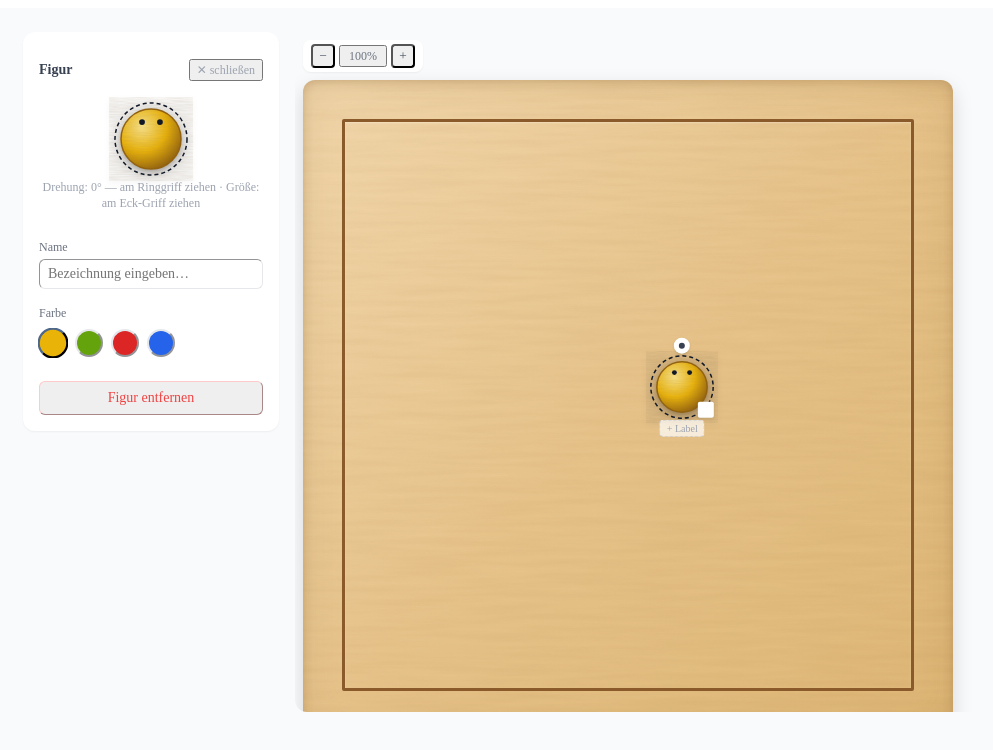
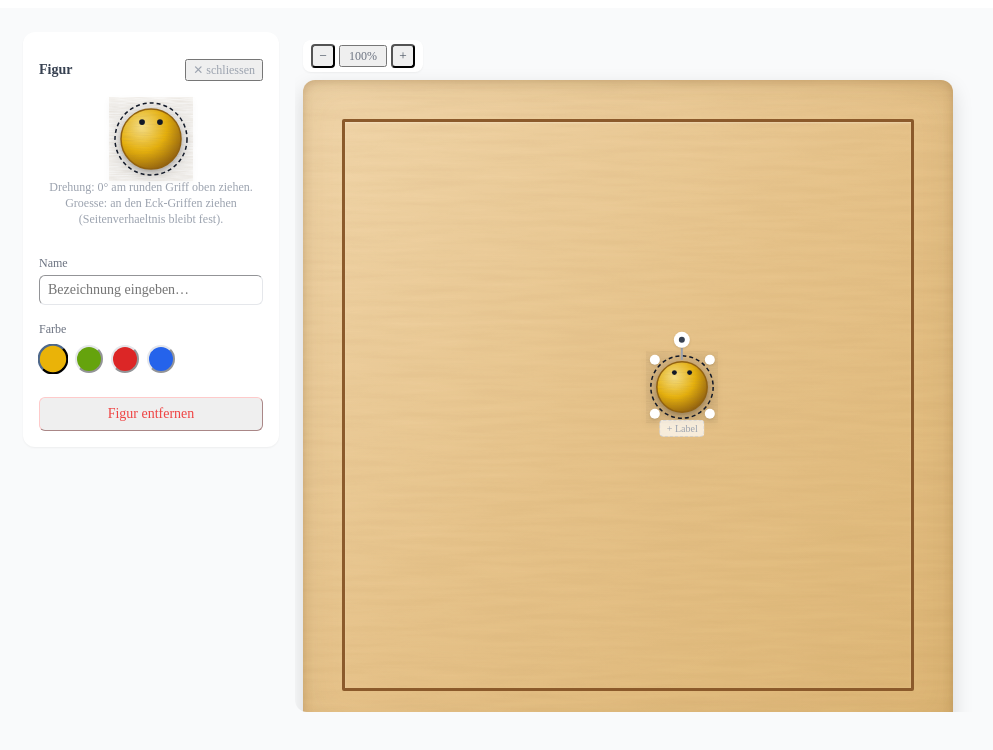
Before and after one commit to arothe161/andreasrothe, a React (Vite) app in the folder app-src/: page / in a window 1280 px wide. Both pictures are taken after a click on the button 75 px from the left and 146 px from the top of the page. Shown: the top 750 px of the page, without its empty margins (9-1002 px from the left). Built offline with nearby package versions, Linux system fonts and the light colour scheme.

Commit message:
ui fixes

```diff
--- a/app-src/src/Systembrett.tsx
+++ b/app-src/src/Systembrett.tsx
@@ -1,27 +1,34 @@
 import React, { useCallback, useEffect, useRef, useState } from "react";
 
 /**
- * Virtuelles Systembrett – Prototyp-Komponente (v11)
- * ---------------------------------------------------
- * Änderung gegenüber v10:
- * - Bugfix "Springen" beim Aus-/Abwählen einer Figur: Der äußere,
- *   zentrumsbasiert positionierte Container (position:absolute +
- *   transform: translate(-50%,-50%)) hatte VORHER eine variable Höhe,
- *   je nachdem ob der Label-Bereich sichtbar war oder nicht. Da die
- *   Zentrierung sich auf die aktuelle Boxhöhe bezieht, verschob das
- *   Erscheinen/Verschwinden des Labels die Figur selbst um die halbe
- *   Höhendifferenz nach oben/unten.
- *   Fix: Der äußere Container hat jetzt eine FESTE Höhe (nur die Figur-
- *   Fläche selbst). Der Label-/Editier-Bereich hängt als absolut
- *   positioniertes Element UNTERHALB der Figur (top: 100% + Abstand) und
- *   beeinflusst die Höhe des zentrierten Containers nicht mehr — die
- *   Figur bleibt beim Auswählen exakt an ihrer Position.
+ * Virtuelles Systembrett – Prototyp-Komponente (v12, Syntaxfix)
+ * ---------------------------------------------------------------
+ * Änderung gegenüber v11.1:
+ * - Bugfix "Überlappung von Dreh- und Skalierregler": Vorher rotierte NUR
+ *   der Rotations-Griff mit der Figur mit, während der Resize-Griff eine
+ *   feste Bildschirm-Position hatte. Bei bestimmten Rotationswinkeln
+ *   (z.B. 135 Grad) lief der rotierende Griff exakt durch die fixe
+ *   Position des Resize-Griffs hindurch.
  *
- * Alle übrigen Punkte aus v10 unverändert: Zoom-Regler fix oben links,
- * scrollbares Brett bei manuellem Zoom, frei skalierbare Figuren, Copy/Paste
- * für Figuren & Anker, Bugfix für unsichtbare Kreis-/Dreieck-Anker.
+ *   Neues Verhalten (nach Miro/Figma-Vorbild): Die komplette Bounding-Box
+ *   inkl. aller Griffe rotiert gemeinsam mit der Figur. Vier Eck-Griffe
+ *   (lokal bei 45/135/225/315 Grad) skalieren die Figur PROPORTIONAL
+ *   (festes Seitenverhaeltnis, ein einzelner Radius-Wert, da Figuren
+ *   kreisrund sind). Der Rotations-Griff sitzt separat, abgesetzt
+ *   oberhalb der Box (lokal 0 Grad, groesserer Abstand als die Ecken).
+ *   Ecken und Rotations-Griff haben dadurch immer einen konstanten
+ *   Winkelabstand von 45 Grad und rotieren gemeinsam - sie koennen bei
+ *   keinem Rotationswinkel mehr kollidieren.
  *
- * Abhängigkeiten: nur React + Tailwind CSS (keine externen Libraries nötig)
+ * Alle uebrigen Punkte unveraendert: Zoom-Regler fix oben links,
+ * scrollbares Brett bei manuellem Zoom, Copy/Paste fuer Figuren und Anker,
+ * kein Positions-Sprung beim Aus-/Abwaehlen, sichtbare Kreis-/Dreieck-Anker.
+ *
+ * Hinweis: Alle Kommentare in dieser Datei verwenden ausschliesslich
+ * doppelte Schraegstriche (//), keine Python-Raute (#), um den zuvor
+ * aufgetretenen esbuild-Syntaxfehler zu vermeiden.
+ *
+ * Abhaengigkeiten: nur React + Tailwind CSS (keine externen Libraries noetig)
  */
 
 // ---------- Typen ----------
@@ -178,7 +185,7 @@ const WoodDefs: React.FC = () => (
   </svg>
 );
 
-// ---------- Hook: gemessene Board-Größe in px ----------
+// ---------- Hook: gemessene Board-Groesse in px ----------
 
 function useElementSize<T extends HTMLElement>() {
   const ref = useRef<T>(null);
@@ -413,7 +420,7 @@ const ZoomControl: React.FC<ZoomControlProps> = ({ zoom, onZoomIn, onZoomOut, on
     </button>
     <button
       onClick={onReset}
-      title="Zoom zurücksetzen (100%)"
+      title="Zoom zuruecksetzen (100%)"
       className="text-xs text-gray-500 w-12 text-center hover:text-gray-800"
     >
       {Math.round(zoom * 100)}%
@@ -421,7 +428,7 @@ const ZoomControl: React.FC<ZoomControlProps> = ({ zoom, onZoomIn, onZoomOut, on
     <button
       onClick={onZoomIn}
       disabled={zoom >= ZOOM_MAX - 1e-9}
-      title="Vergrößern"
+      title="Vergroessern"
       className="w-6 h-6 flex items-center justify-center rounded text-gray-600 hover:bg-gray-100 disabled:opacity-30 disabled:hover:bg-transparent"
     >
       +
@@ -464,7 +471,7 @@ const Gallery: React.FC<GalleryProps> = ({
               onDragStart={(e) => onDragStartTemplate(e, "figure", type)}
               onClick={() => onAddFigure(type)}
               className="flex items-center justify-center rounded-lg border border-gray-200 p-2.5 hover:bg-gray-50 active:bg-gray-100 cursor-grab active:cursor-grabbing transition-colors"
-              title={`${SHAPE_LABELS[type]} hinzufügen`}
+              title={`${SHAPE_LABELS[type]} hinzufuegen`}
             >
               <ShapeSvg type={type} color="yellow" size={32} />
             </button>
@@ -474,7 +481,7 @@ const Gallery: React.FC<GalleryProps> = ({
 
       <div className="pt-3 border-t border-gray-100">
         <h2 className="text-sm font-semibold text-gray-700 mb-1">Bodenanker</h2>
-        <p className="text-xs text-gray-400 mb-3">Für Orte, Themen, Ressourcen etc.</p>
+        <p className="text-xs text-gray-400 mb-3">Fuer Orte, Themen, Ressourcen etc.</p>
         <div className="flex gap-2">
           {anchorTemplates.map((shape) => (
             <button
@@ -493,14 +500,14 @@ const Gallery: React.FC<GalleryProps> = ({
 
       <div className="pt-3 border-t border-gray-100">
         <h2 className="text-sm font-semibold text-gray-700 mb-1">Post-its</h2>
-        <p className="text-xs text-gray-400 mb-3">Für Notizen, Zitate, Beobachtungen</p>
+        <p className="text-xs text-gray-400 mb-3">Fuer Notizen, Zitate, Beobachtungen</p>
         <div className="flex gap-2">
           <button
             draggable
             onDragStart={(e) => onDragStartTemplate(e, "note")}
             onClick={onAddNote}
             className="flex items-center justify-center rounded-lg border border-gray-200 p-2.5 hover:bg-gray-50 active:bg-gray-100 cursor-grab active:cursor-grabbing transition-colors"
-            title="Post-it hinzufügen"
+            title="Post-it hinzufuegen"
           >
             <NotePreview color="yellow" size={32} />
           </button>
@@ -511,10 +518,10 @@ const Gallery: React.FC<GalleryProps> = ({
         <h2 className="text-sm font-semibold text-gray-700 mb-2">Brett</h2>
         <label className="flex items-center gap-2 text-sm text-gray-600 cursor-pointer select-none">
           <input type="checkbox" checked={splitBoard} onChange={onToggleSplit} className="accent-gray-700" />
-          In zwei Hälften teilen
+          In zwei Haelften teilen
         </label>
         <p className="text-xs text-gray-400 mt-3">
-          Tipp: Ausgewählte Figuren/Anker lassen sich mit Strg/Cmd+C und Strg/Cmd+V duplizieren.
+          Tipp: Ausgewaehlte Figuren/Anker lassen sich mit Strg/Cmd+C und Strg/Cmd+V duplizieren.
         </p>
       </div>
     </div>
@@ -536,7 +543,7 @@ const FigurePanel: React.FC<FigurePanelProps> = ({ figure, onChange, onDelete, o
       <div className="flex items-center justify-between">
         <h2 className="text-sm font-semibold text-gray-700">Figur</h2>
         <button onClick={onClose} className="text-gray-400 hover:text-gray-600 text-xs">
-          ✕ schließen
+          ✕ schliessen
         </button>
       </div>
 
@@ -545,7 +552,7 @@ const FigurePanel: React.FC<FigurePanelProps> = ({ figure, onChange, onDelete, o
       </div>
 
       <p className="text-xs text-gray-400 -mt-2 text-center">
-        Drehung: {Math.round(figure.rotation)}° — am Ringgriff ziehen · Größe: am Eck-Griff ziehen
+        Drehung: {Math.round(figure.rotation)}° am runden Griff oben ziehen. Groesse: an den Eck-Griffen ziehen (Seitenverhaeltnis bleibt fest).
       </p>
 
       <div>
@@ -600,7 +607,7 @@ const AnchorPanel: React.FC<AnchorPanelProps> = ({ anchor, onChange, onDelete, o
       <div className="flex items-center justify-between">
         <h2 className="text-sm font-semibold text-gray-700">Bodenanker</h2>
         <button onClick={onClose} className="text-gray-400 hover:text-gray-600 text-xs">
-          ✕ schließen
+          ✕ schliessen
         </button>
       </div>
 
@@ -610,7 +617,7 @@ const AnchorPanel: React.FC<AnchorPanelProps> = ({ anchor, onChange, onDelete, o
         </div>
       </div>
 
-      <p className="text-xs text-gray-400 -mt-2 text-center">Größe: am Eck-Griff auf dem Brett ziehen</p>
+      <p className="text-xs text-gray-400 -mt-2 text-center">Groesse: am Eck-Griff auf dem Brett ziehen</p>
 
       <div>
         <label className="text-xs text-gray-500 block mb-1">Beschriftung</label>
@@ -664,7 +671,7 @@ const NotePanel: React.FC<NotePanelProps> = ({ note, onChange, onDelete, onClose
       <div className="flex items-center justify-between">
         <h2 className="text-sm font-semibold text-gray-700">Post-it</h2>
         <button onClick={onClose} className="text-gray-400 hover:text-gray-600 text-xs">
-          ✕ schließen
+          ✕ schliessen
         </button>
       </div>
 
@@ -677,7 +684,7 @@ const NotePanel: React.FC<NotePanelProps> = ({ note, onChange, onDelete, onClose
         </div>
       </div>
 
-      <p className="text-xs text-gray-400 -mt-2 text-center">Größe: am Eck-Griff auf dem Brett ziehen</p>
+      <p className="text-xs text-gray-400 -mt-2 text-center">Groesse: am Eck-Griff auf dem Brett ziehen</p>
 
       <div>
         <label className="text-xs text-gray-500 block mb-1">Text</label>
@@ -718,11 +725,14 @@ const NotePanel: React.FC<NotePanelProps> = ({ note, onChange, onDelete, onClose
 };
 
 // ---------- Figur auf dem Brett ----------
-// WICHTIG (Bugfix): Der äußere, zentrierte Container hat jetzt eine FESTE
-// Höhe (= Größe der Figur). Der Label-/Editier-Bereich liegt als absolut
-// positioniertes Element unterhalb davon (top: 100% + Abstand), sodass er
-// die Höhe des transformierten Containers nicht mehr beeinflusst. Dadurch
-// "springt" die Figur beim Aus-/Abwählen nicht mehr.
+// Neues Transform-Control-Modell (Miro/Figma-Vorbild): Die gesamte
+// Bounding-Box inkl. aller Griffe rotiert gemeinsam mit der Figur. Vier
+// Eck-Griffe bei lokal 45/135/225/315 Grad skalieren PROPORTIONAL (ein
+// Radius-Wert fuer Breite = Hoehe, da Figuren kreisrund sind). Der
+// Rotations-Griff sitzt separat bei lokal 0 Grad (oben), mit groesserem
+// Abstand als die Ecken. Da beide Gruppen einen konstanten Winkelabstand
+// von 45 Grad zueinander haben und gemeinsam rotieren, kollidieren sie bei
+// keinem Rotationswinkel mehr.
 
 interface BoardFigureProps {
   figure: Figure;
@@ -753,7 +763,7 @@ const BoardFigure: React.FC<BoardFigureProps> = ({
   const [rotating, setRotating] = useState(false);
   const [resizing, setResizing] = useState(false);
   const nodeRef = useRef<HTMLDivElement>(null);
-  const resizeStartRef = useRef<{ startX: number; startY: number; sizePct: number } | null>(null);
+  const resizeStartRef = useRef<{ startDist: number; sizePct: number } | null>(null);
 
   const size = (figure.sizePct / 100) * Math.max(boardSizePx.width, 1);
 
@@ -811,21 +821,36 @@ const BoardFigure: React.FC<BoardFigureProps> = ({
     (e.target as Element).releasePointerCapture(e.pointerId);
   };
 
+  // Proportionale Skalierung ueber Eck-Griffe: Distanz vom Figuren-
+  // Mittelpunkt zum Zeiger bestimmt die neue Groesse (Seitenverhaeltnis
+  // bleibt zwangslaeufig 1:1, da nur ein einzelner Radius-Wert verwendet wird).
   const handleResizeStart = (e: React.PointerEvent) => {
     e.stopPropagation();
     onSelect(figure.id);
     setResizing(true);
-    resizeStartRef.current = { startX: e.clientX, startY: e.clientY, sizePct: figure.sizePct };
+    const node = nodeRef.current;
+    if (node) {
+      const rect = node.getBoundingClientRect();
+      const cx = rect.left + rect.width / 2;
+      const cy = rect.top + rect.height / 2;
+      const startDist = Math.hypot(e.clientX - cx, e.clientY - cy);
+      resizeStartRef.current = { startDist, sizePct: figure.sizePct };
+    }
     (e.target as Element).setPointerCapture(e.pointerId);
   };
 
   const handleResizeMove = (e: React.PointerEvent) => {
     if (!resizing || !resizeStartRef.current) return;
-    const rect = boardRef.current?.getBoundingClientRect();
-    if (!rect) return;
-    const { startX, startY, sizePct } = resizeStartRef.current;
-    const dPct = ((e.clientX - startX + (e.clientY - startY)) / 2 / rect.width) * 100;
-    const newSize = Math.min(FIGURE_MAX_PCT, Math.max(FIGURE_MIN_PCT, sizePct + dPct));
+    const node = nodeRef.current;
+    if (!node) return;
+    const nodeRect = node.getBoundingClientRect();
+    const cx = nodeRect.left + nodeRect.width / 2;
+    const cy = nodeRect.top + nodeRect.height / 2;
+    const currentDist = Math.hypot(e.clientX - cx, e.clientY - cy);
+    const { startDist, sizePct } = resizeStartRef.current;
+    if (startDist < 1) return;
+    const scaleFactor = currentDist / startDist;
+    const newSize = Math.min(FIGURE_MAX_PCT, Math.max(FIGURE_MIN_PCT, sizePct * scaleFactor));
     onResize(figure.id, newSize);
   };
 
@@ -842,7 +867,13 @@ const BoardFigure: React.FC<BoardFigureProps> = ({
   };
 
   const half = size / 2;
-  const handleDistance = half + 14;
+  // Eck-Griffe sitzen auf dem Diagonal-Radius der Box (45/135/225/315 Grad
+  // relativ zur Box, die selbst um figure.rotation gedreht ist).
+  const cornerRadius = half * Math.SQRT2;
+  const cornerAngles = [45, 135, 225, 315];
+  // Rotationsgriff: eigener, groesserer Radius, lokal bei 0 Grad (oben).
+  // 45 Grad Abstand zu jeder Ecke, konstant bei jeder Rotation.
+  const rotateHandleRadius = half + 20;
 
   return (
     <div
@@ -865,14 +896,21 @@ const BoardFigure: React.FC<BoardFigureProps> = ({
       }}
       className="select-none"
     >
-      {/* Diese innere Box hat exakt size x size — die Zentrierung oben
-          bezieht sich also immer auf eine konstante Höhe, unabhängig davon,
-          ob unten ein Label angezeigt wird. */}
       <div style={{ position: "relative", width: size, height: size }}>
         <ShapeSvg type={figure.type} color={figure.color} size={size} rotation={figure.rotation} selected={isSelected} />
 
         {isSelected && !editingLabel && (
-          <>
+          <div
+            style={{
+              position: "absolute",
+              left: "50%",
+              top: "50%",
+              width: 0,
+              height: 0,
+              transform: `rotate(${figure.rotation}deg)`,
+              transformOrigin: "0 0",
+            }}
+          >
             <div
               onPointerDown={handleRotateStart}
               onPointerMove={handleRotateMove}
@@ -880,13 +918,12 @@ const BoardFigure: React.FC<BoardFigureProps> = ({
               title="Ziehen, um die Blickrichtung zu drehen"
               style={{
                 position: "absolute",
-                left: "50%",
-                top: "50%",
+                left: 0,
+                top: -rotateHandleRadius,
                 width: 16,
                 height: 16,
                 marginLeft: -8,
                 marginTop: -8,
-                transform: `rotate(${figure.rotation}deg) translateY(-${handleDistance}px)`,
                 touchAction: "none",
                 cursor: rotating ? "grabbing" : "grab",
                 zIndex: 40,
@@ -897,20 +934,46 @@ const BoardFigure: React.FC<BoardFigureProps> = ({
             </div>
 
             <div
-              onPointerDown={handleResizeStart}
-              onPointerMove={handleResizeMove}
-              onPointerUp={handleResizeEnd}
-              title="Ziehen, um die Größe zu ändern"
-              className="absolute -bottom-1 -right-1 w-4 h-4 rounded-sm bg-white border-2 border-gray-700 shadow"
-              style={{ cursor: "nwse-resize", touchAction: "none", zIndex: 40 }}
+              style={{
+                position: "absolute",
+                left: -1,
+                top: -rotateHandleRadius + 8,
+                width: 2,
+                height: rotateHandleRadius - half - 8,
+                backgroundColor: "#9ca3af",
+              }}
             />
-          </>
+
+            {cornerAngles.map((angle) => {
+              const rad = (angle * Math.PI) / 180;
+              const hx = cornerRadius * Math.sin(rad);
+              const hy = -cornerRadius * Math.cos(rad);
+              return (
+                <div
+                  key={angle}
+                  onPointerDown={handleResizeStart}
+                  onPointerMove={handleResizeMove}
+                  onPointerUp={handleResizeEnd}
+                  title="Ziehen, um die Groesse zu aendern (Seitenverhaeltnis bleibt fest)"
+                  style={{
+                    position: "absolute",
+                    left: hx,
+                    top: hy,
+                    width: 10,
+                    height: 10,
+                    marginLeft: -5,
+                    marginTop: -5,
+                    touchAction: "none",
+                    cursor: resizing ? "grabbing" : "nwse-resize",
+                    zIndex: 40,
+                  }}
+                  className="rounded-full bg-white border-2 border-blue-500 shadow"
+                />
+              );
+            })}
+          </div>
         )}
 
-        {/* Label-/Editier-Bereich: absolut UNTERHALB der Figur verankert
-            (top: 100% der inneren Box + fixer Abstand), NICHT mehr Teil des
-            normalen Flex-Flows. Beeinflusst dadurch die Höhe des äußeren,
-            zentrierten Containers nicht — kein Sprung mehr beim Auswählen. */}
         {isSelected && (
           <div
             className="absolute left-1/2 -translate-x-1/2 flex justify-center"
@@ -1081,7 +1144,7 @@ const BoardAnchor: React.FC<BoardAnchorProps> = ({ anchor, isSelected, onSelect,
             onPointerDown={handleResizeStart}
             onPointerMove={handleResizeMove}
             onPointerUp={handleResizeEnd}
-            title="Ziehen, um die Größe zu ändern"
+            title="Ziehen, um die Groesse zu aendern"
             className="absolute -bottom-2 -right-2 w-4 h-4 rounded-sm bg-white border-2 border-gray-700 shadow"
             style={{ cursor: "nwse-resize", touchAction: "none", zIndex: 40 }}
           />
@@ -1195,7 +1258,7 @@ const BoardNote: React.FC<BoardNoteProps> = ({ note, isSelected, onSelect, onMov
             onPointerDown={handleResizeStart}
             onPointerMove={handleResizeMove}
             onPointerUp={handleResizeEnd}
-            title="Ziehen, um die Größe zu ändern"
+            title="Ziehen, um die Groesse zu aendern"
             className="absolute -bottom-2 -right-2 w-4 h-4 rounded-sm bg-white border-2 border-gray-700 shadow"
             style={{ cursor: "nwse-resize", touchAction: "none", zIndex: 40 }}
           />
```
Also changed, not shown: 2 other files (tests, documents, lock files or other folders).
